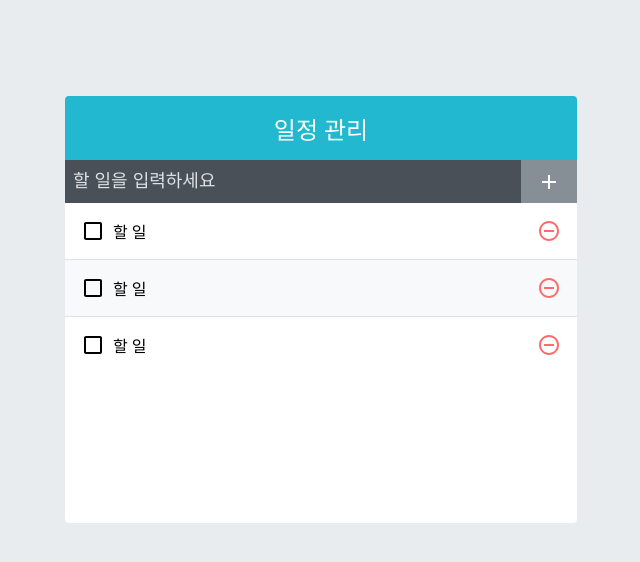
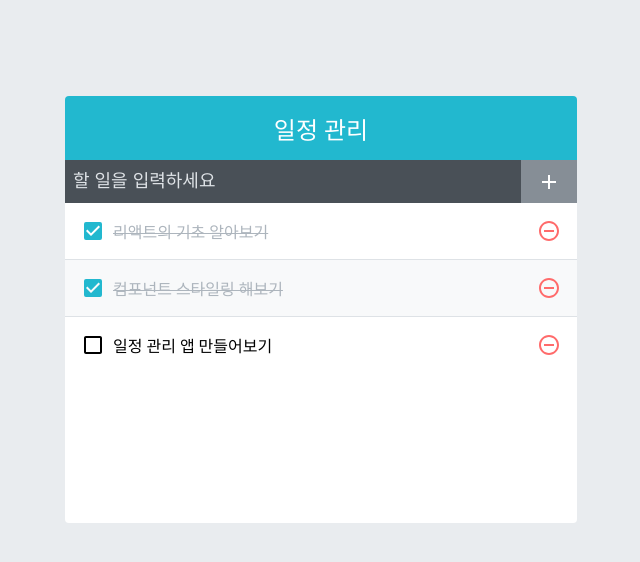
Before and after one commit to hunimoda/todo-app, a React (Create React App) app: page / in a window 1280 px wide. Shown: the top 562 px of the page, without its empty margins (319-959 px from the left). Built offline with nearby package versions, Linux system fonts and the light colour scheme.

Commit message:
Use todos from App in child components

```diff
--- a/src/App.js
+++ b/src/App.js
@@ -1,12 +1,33 @@
+import { useState } from "react";
 import TodoInsert from "./components/TodoInsert";
 import TodoList from "./components/TodoList";
 import TodoTemplate from "./components/TodoTemplate";
 
+const initTodos = [
+	{
+		id: 1,
+		text: "리액트의 기초 알아보기",
+		checked: true,
+	},
+	{
+		id: 2,
+		text: "컴포넌트 스타일링 해보기",
+		checked: true,
+	},
+	{
+		id: 3,
+		text: "일정 관리 앱 만들어보기",
+		checked: false,
+	},
+];
+
 const App = () => {
+	const [todos, setTodos] = useState(initTodos);
+
 	return (
 		<TodoTemplate>
 			<TodoInsert />
-			<TodoList />
+			<TodoList todos={todos} />
 		</TodoTemplate>
 	);
 };
--- a/src/components/TodoList.js
+++ b/src/components/TodoList.js
@@ -1,12 +1,12 @@
 import TodoListItem from "./TodoListItem";
 import styles from "./TodoList.module.css";
 
-const TodoList = () => {
+const TodoList = ({ todos }) => {
 	return (
 		<div className={styles.todoList}>
-			<TodoListItem />
-			<TodoListItem />
-			<TodoListItem />
+			{todos.map((todo) => (
+				<TodoListItem todo={todo} key={todo.id} />
+			))}
 		</div>
 	);
 };
--- a/src/components/TodoListItem.js
+++ b/src/components/TodoListItem.js
@@ -5,12 +5,15 @@ import {
 } from "react-icons/md";
 import styles from "./TodoListItem.module.css";
 
-const TodoListItem = () => {
+const TodoListItem = ({ todo }) => {
+	const { text, checked } = todo;
+	const checkboxStyle = styles.checkbox + (checked ? " " + styles.checked : "");
+
 	return (
 		<div className={styles.todoListItem}>
-			<div className={styles.checkbox}>
-				<MdCheckBoxOutlineBlank />
-				<div className={styles.text}>할 일</div>
+			<div className={checkboxStyle}>
+				{checked ? <MdCheckBox /> : <MdCheckBoxOutlineBlank />}
+				<div className={styles.text}>{text}</div>
 			</div>
 			<div className={styles.remove}>
 				<MdRemoveCircleOutline />
```
